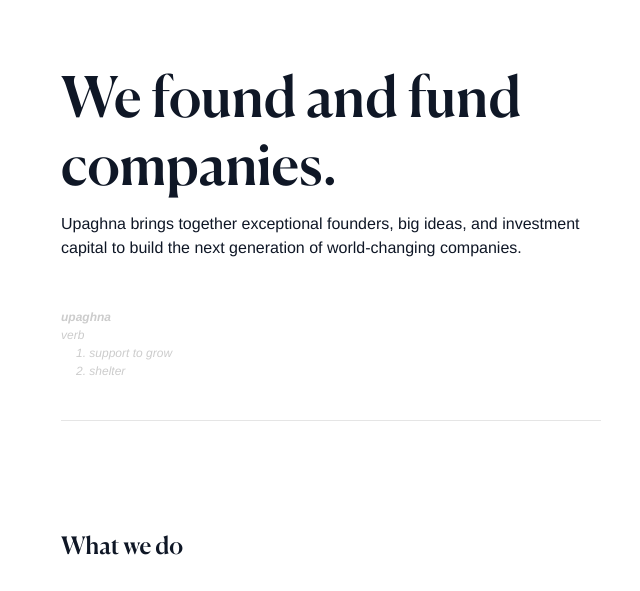
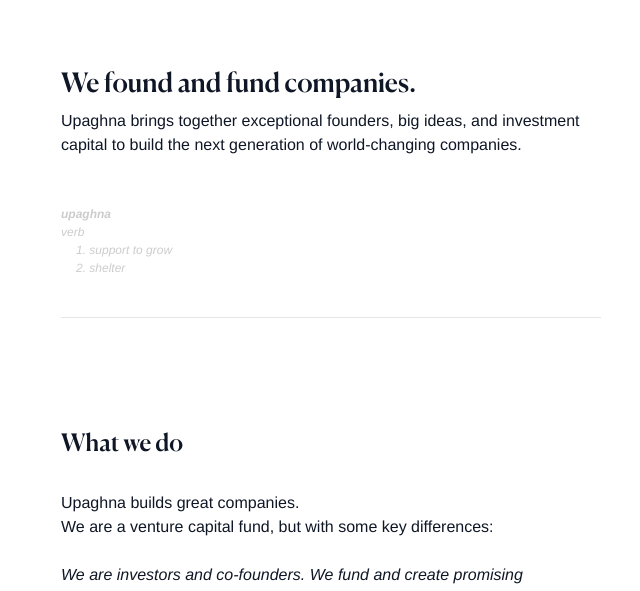
Before and after one commit to anandsatyan/uplanding, a plain HTML site: page index.htm in a window 1280 px wide. Shown: the part 119-710 px from the top of the page, without its empty margins (309-949 px from the left). Drawn offline with nearby package versions, Linux system fonts and the light colour scheme; files whose address does not match are found by name.

Commit message:
typo media queries

```diff
--- a/css/styles.css
+++ b/css/styles.css
@@ -52,3 +52,27 @@ h1,h2,h3,h4,h5,h6 {
 .bgimage {
     background-image: url('../assets/steps.jpeg');
 }
+
+@media (min-width: 576px) {
+    h1 {
+        font-size: 20pt;
+    }
+}
+
+@media (min-width: 768px) {
+    h1 {
+        font-size: 20pt;
+    }
+}
+
+@media (min-width: 992px) {
+    h1 {
+        font-size: 16pt;
+    }
+}
+
+@media (min-width: 1200px) {
+    h1 {
+        font-size: 20pt;
+    }
+}
--- a/index.htm
+++ b/index.htm
@@ -14,7 +14,7 @@
                     <div>
                         <br /><br />
                         <img src='assets/upaghna-logo-dark.png' width='125px' /><br /><br /><br /><br />
-                        <h1 class="display-4">We found and fund companies.</h1>
+                        <h1>We found and fund companies.</h1>
                         Upaghna brings together exceptional founders, big ideas, and investment capital to build the next generation of world-changing companies.
                         <br /><br /><br />
                         <i class='meaning'>
```
